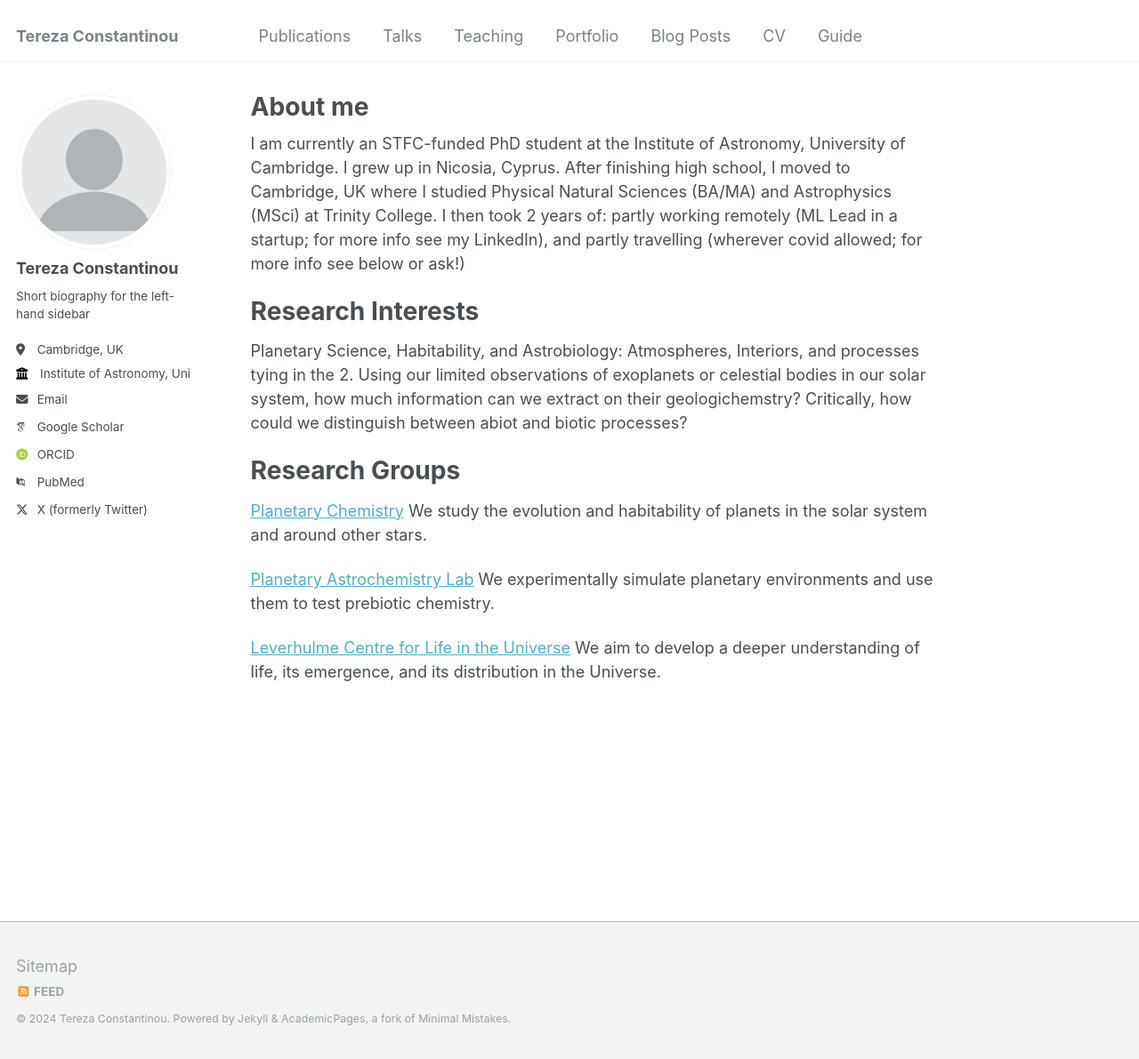
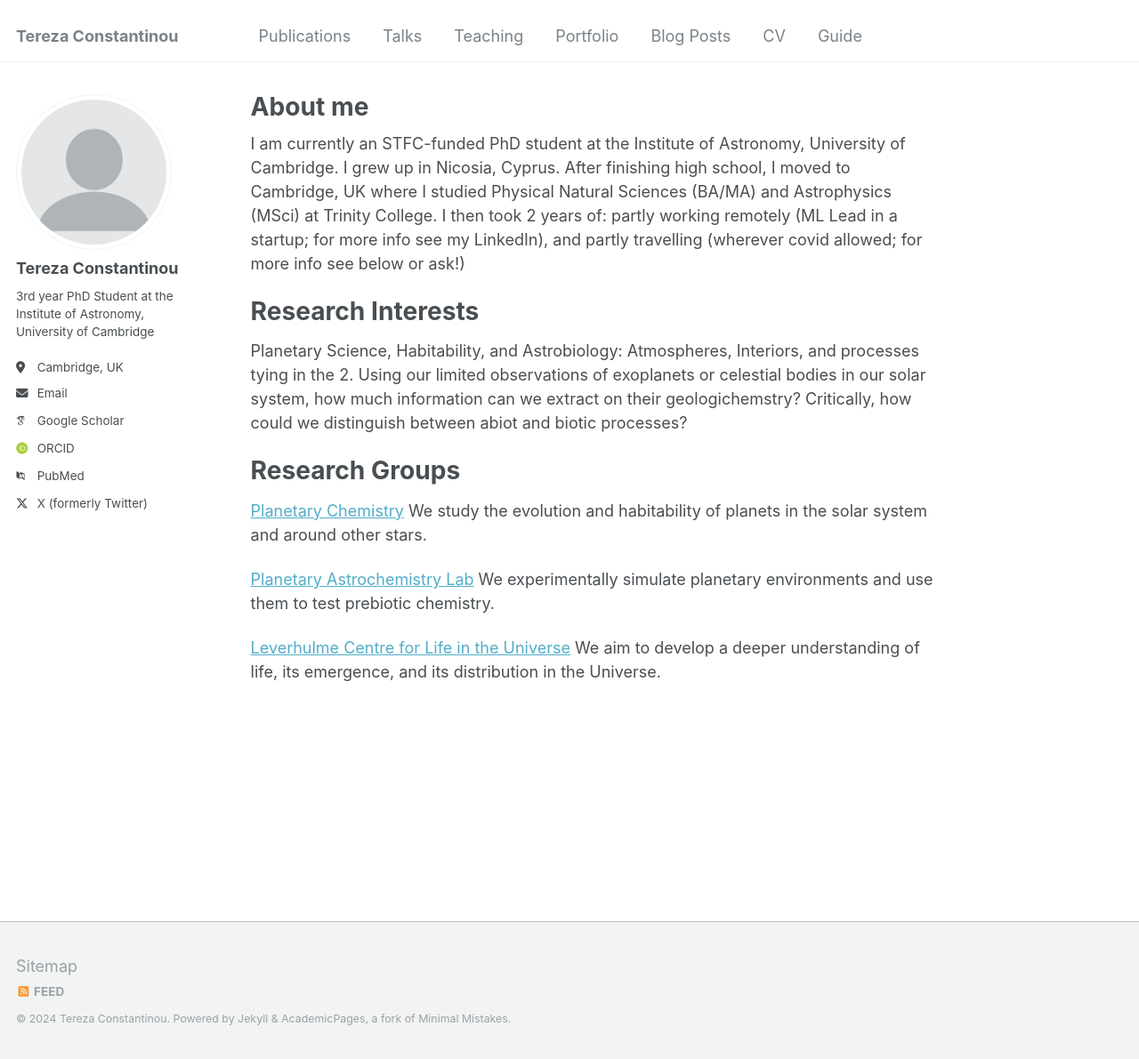
Before and after one commit to terezaconst/terezaconst.github.io, a Jekyll site: the page built from _pages/about.md, in a window 1280 px wide and 1191 px high. Shown: the whole window at 89% size. Built offline with Jekyll 4.4.1, drawn with Linux system fonts in a browser that asks for light colours; some web fonts are replaced.

Commit message:
Update _config.yml

```diff
--- a/_config.yml
+++ b/_config.yml
@@ -24,9 +24,9 @@ author:
   avatar           : "profile.png"
   name             : "Tereza Constantinou"
   pronouns         : # example: "she/her"
-  bio              : "Short biography for the left-hand sidebar"
+  bio              : "3rd year PhD Student at the Institute of Astronomy, University of Cambridge"
   location         : "Cambridge, UK"
-  employer         : "Institute of Astronomy, University of Cambridge"
+  employer         : #"Institute of Astronomy, University of Cambridge"
   uri              : # URL
   email            : "tc496@cam.ac.uk"
 
```
